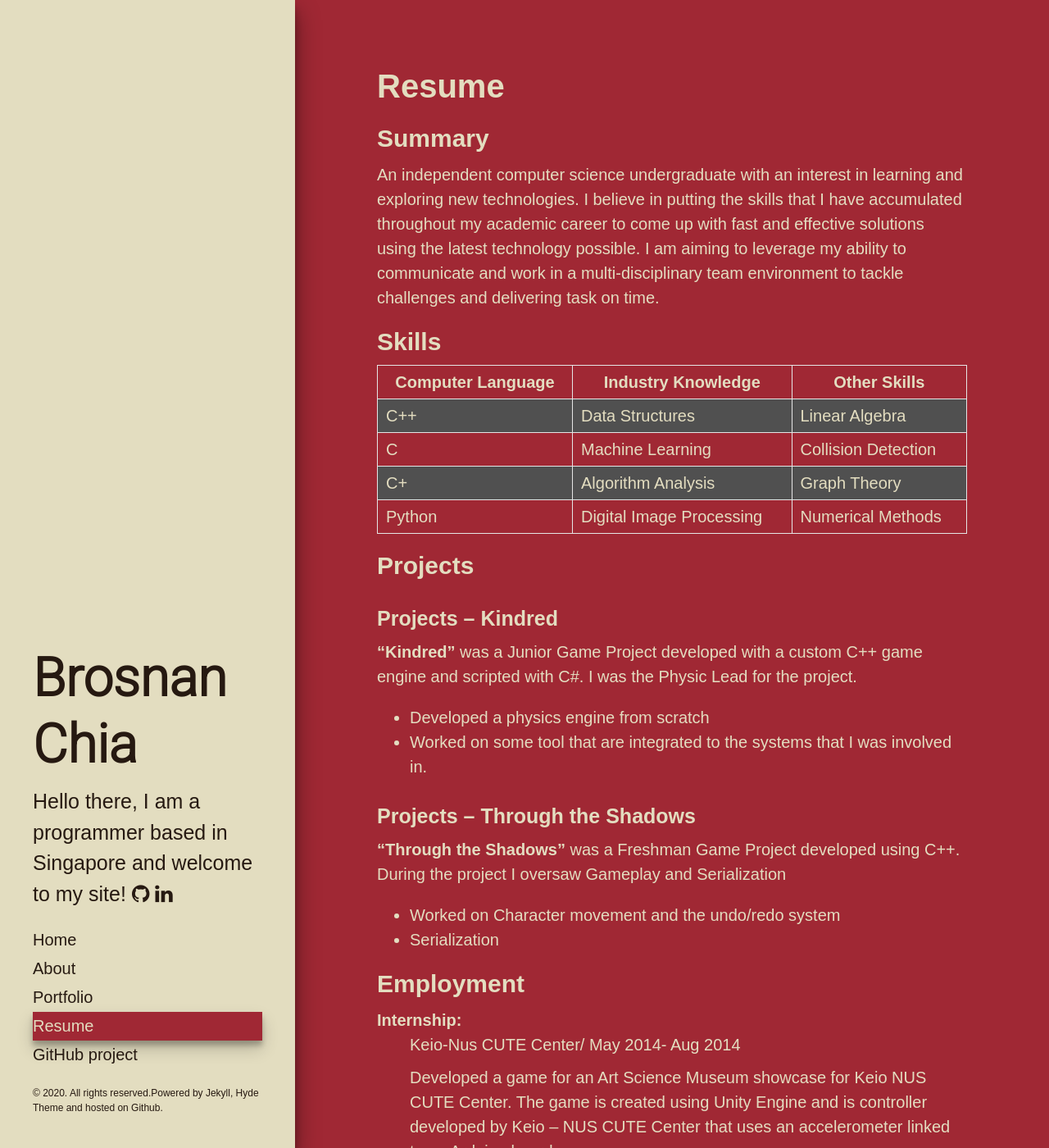
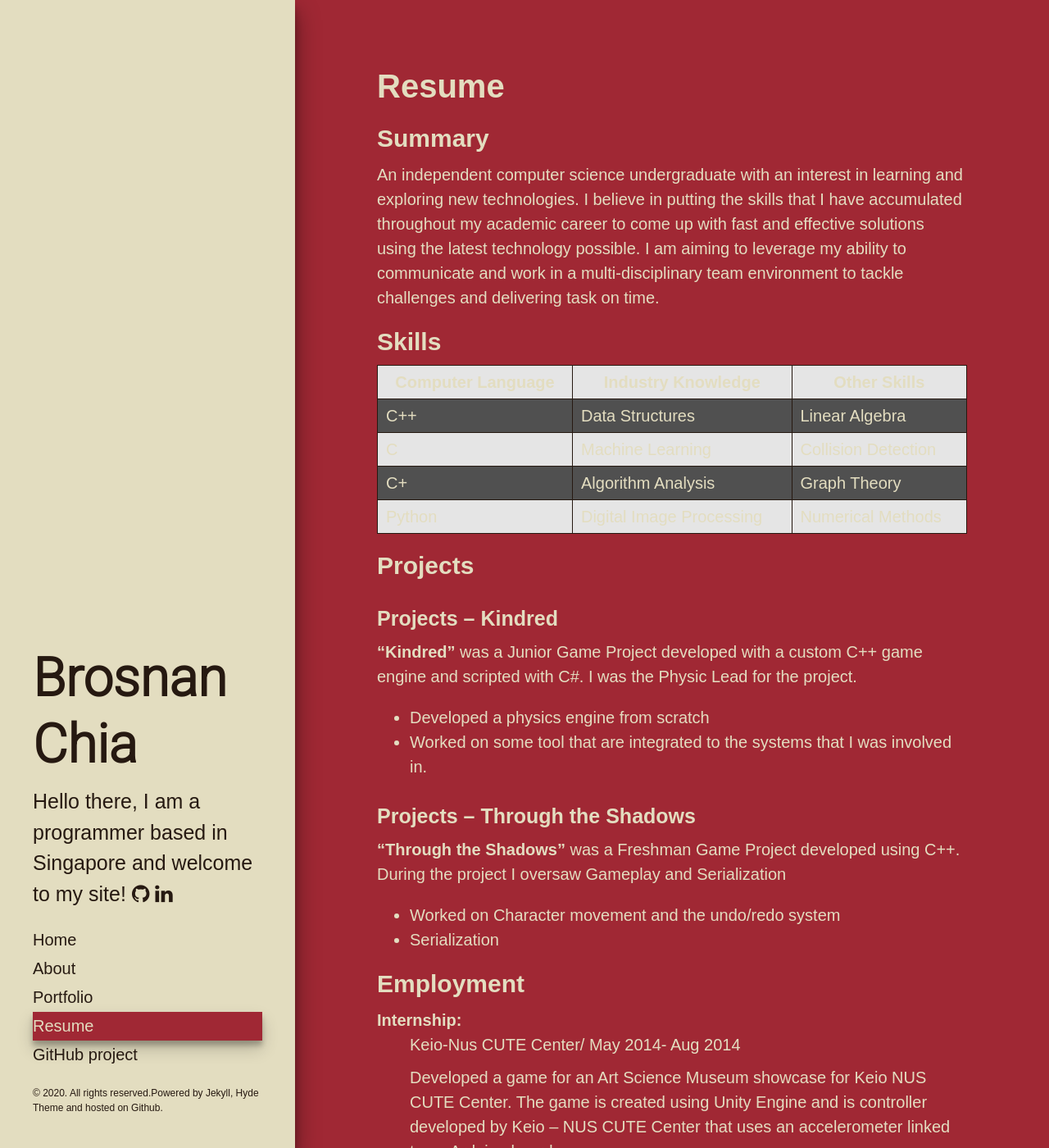
Before and after one commit to broscew/broscew.github.io, a Jekyll site: the page built from resume.md, in a window 1280 px wide and 1400 px high. Shown: the whole window at 82% size. Built offline with Jekyll 4.4.1, drawn with Linux system fonts in a browser that asks for light colours.

Commit message:
change table color to make it more readable

```diff
--- a/public/css/poole.css
+++ b/public/css/poole.css
@@ -272,13 +272,14 @@ iframe{
 table {
   margin-bottom: 1rem;
   width: 100%;
-  border: 1px solid #e5e5e5;
+  border: 1px solid #261911;
   border-collapse: collapse;
 }
 td,
 th {
   padding: .25rem .5rem;
-  border: 1px solid #e5e5e5;
+  border: 1px solid #261911;
+  background-color: #e5e5e5
 }
 tbody tr:nth-child(odd) td,
 tbody tr:nth-child(odd) th {
```
